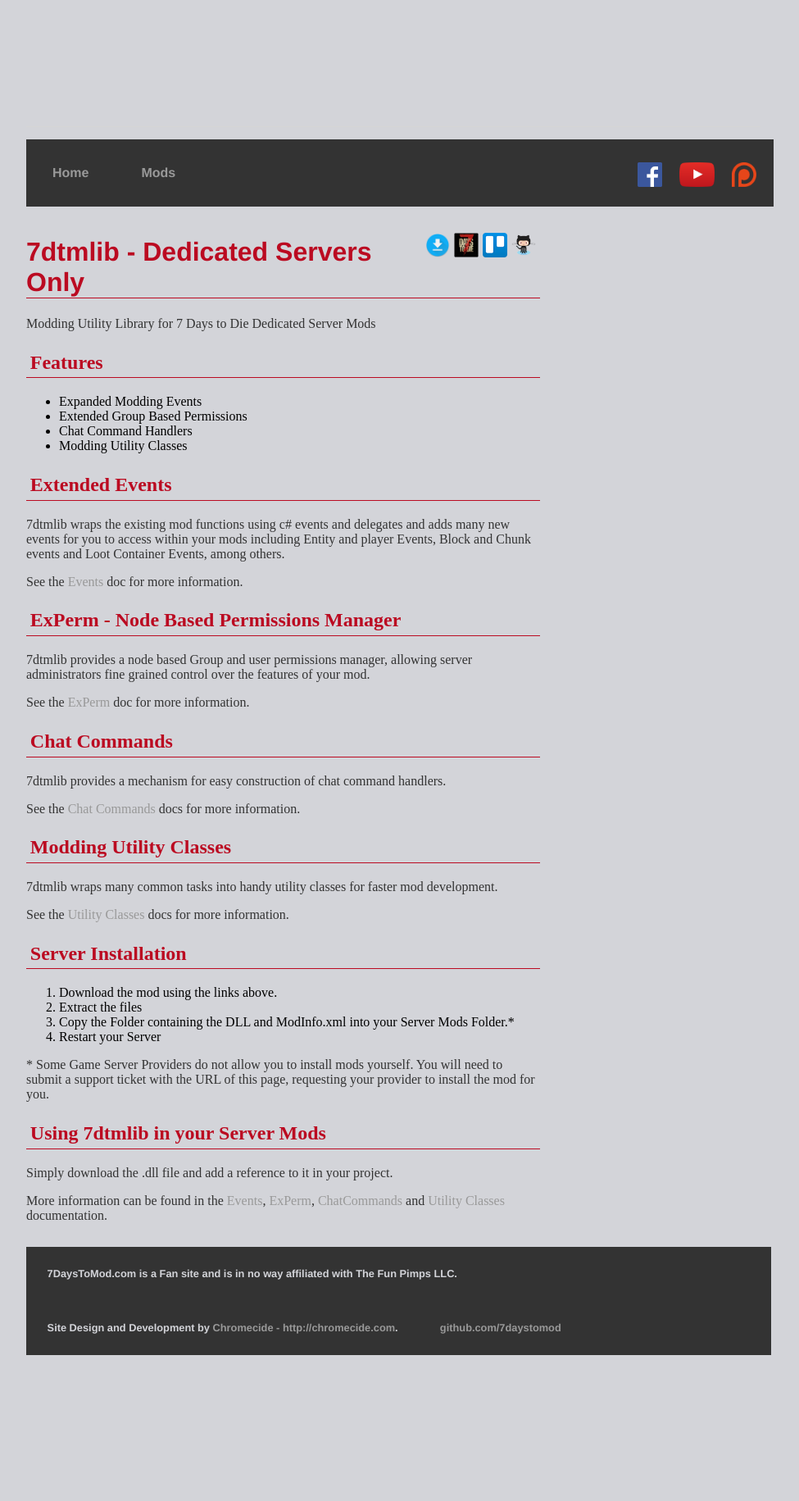
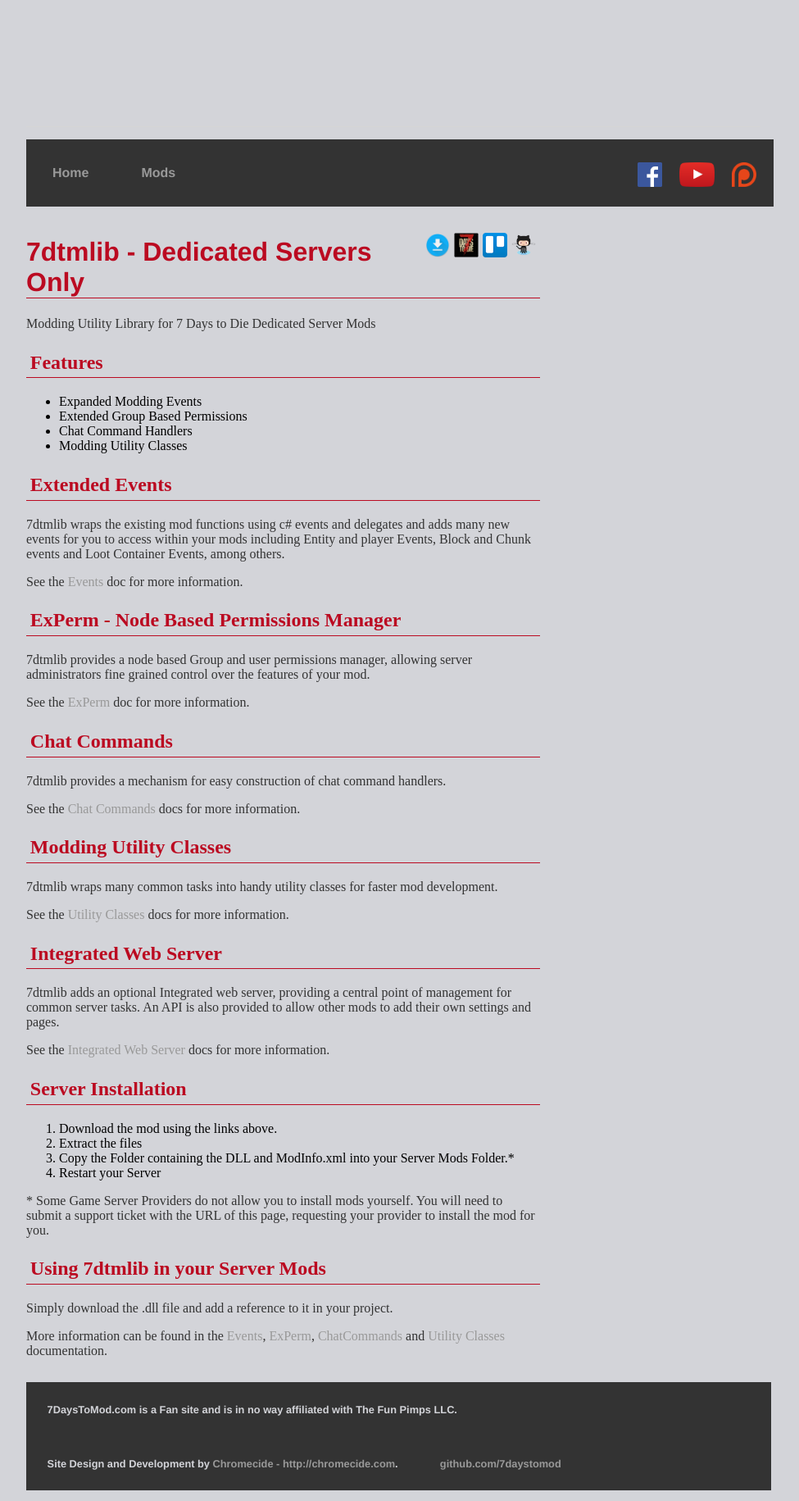
Before and after one commit to 7DaysToMod/7daystomod.github.io, a Jekyll site: the page built from mods/7dtmlib/index.md, in a window 1280 px wide. Shown: the whole page at 82% size, without its empty margins (160-1135 px from the left). Built offline with Jekyll 4.4.1, drawn with Linux system fonts in a browser that asks for light colours; before the commit the page ends 1666 px from its top, so only the background shows below that.

Commit message:
Added basic info for integrated web
Added web server doc page and summary on mod page

```diff
--- a/mods/7dtmlib/index.md
+++ b/mods/7dtmlib/index.md
@@ -58,6 +58,12 @@
 
 See the [Utility Classes](./docs/utilityclasses) docs for more information.
 
+## Integrated Web Server
+
+7dtmlib adds an optional Integrated web server, providing a central point of management for common server tasks.  An API is also provided to allow other mods to add their own settings and pages.
+
+See the [Integrated Web Server](./docs/integratedweb) docs for more information.
+
 {% include serverinstall.md %}
 
 ## Using 7dtmlib in your Server Mods
```
Also changed, not shown: mods/7dtmlib/docs/integratedweb/index.md (added, +19 -0 lines).
